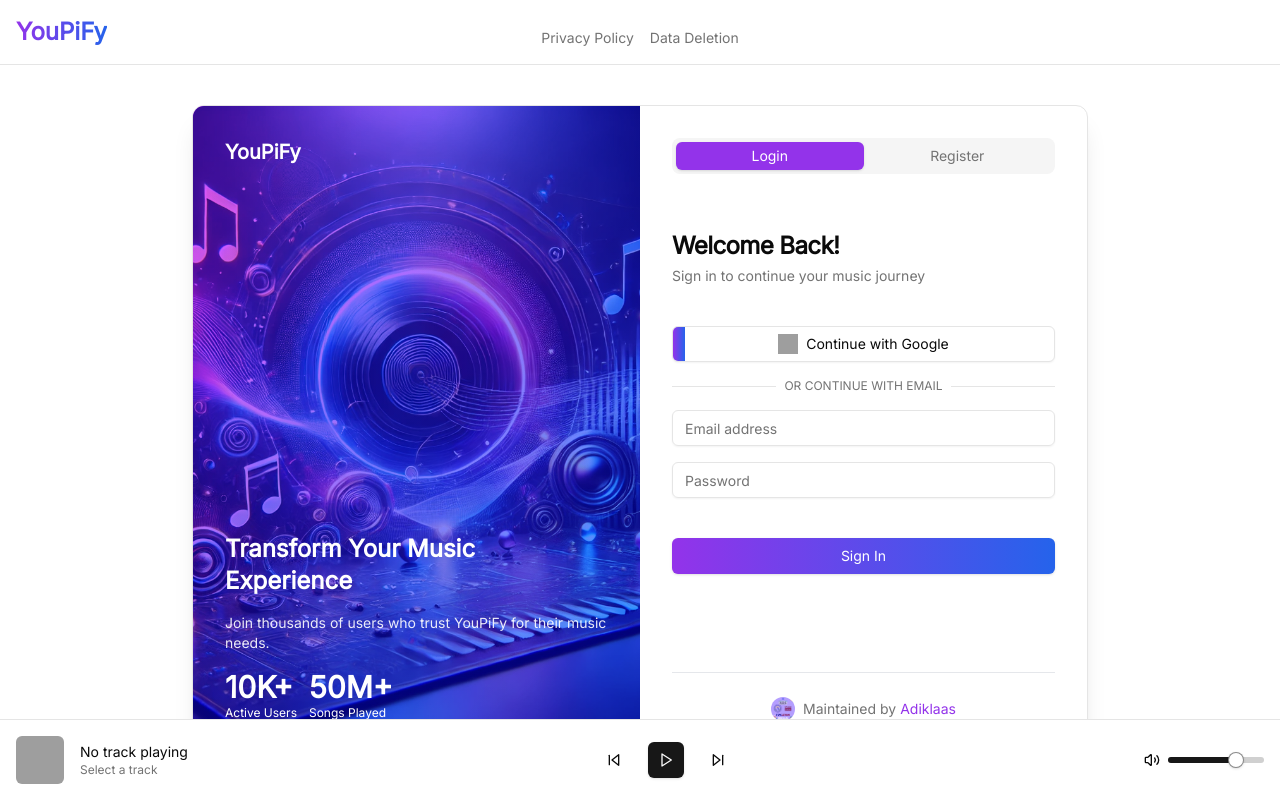
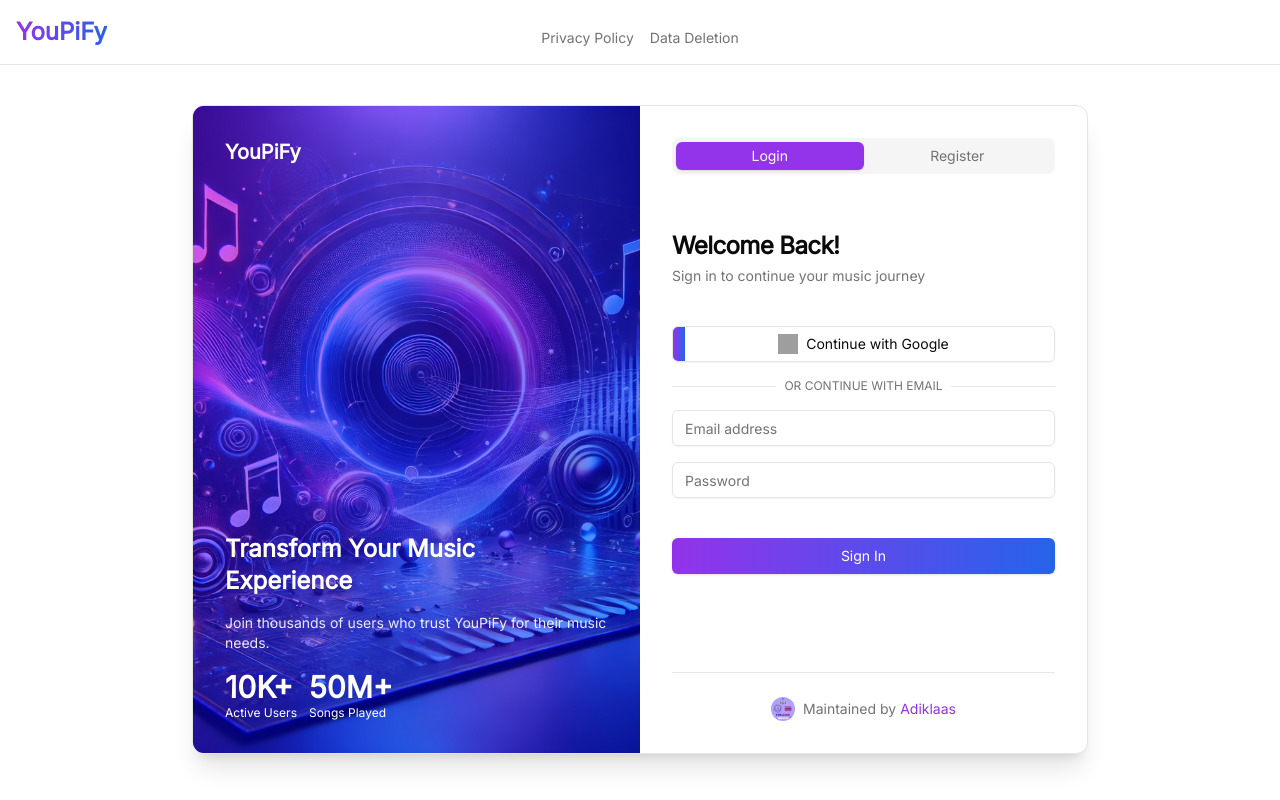
Before and after one commit to CritaxoniaDev/Minstrel-Muse, a React (Vite) app: page / in a window 1280 px wide. Built offline with nearby package versions, Linux system fonts and the light colour scheme; no server answers; grey boxes are pictures that could not be loaded.

Commit message:
minor changes

```diff
--- a/src/App.jsx
+++ b/src/App.jsx
@@ -161,6 +161,9 @@ function App() {
           </Routes>
         </div>
 
+        {/* Only show player and controls if user is authenticated and approved */}
+        {user && isApproved && (
+          <>
             <YouTube
               videoId={currentTrack?.id}
               opts={{
@@ -219,6 +222,8 @@ function App() {
                 </div>
               </div>
             </div>
+          </>
+        )}
       </div>
     </Router>
   );
```
Lines whose indentation alone changed are shown as unchanged.
